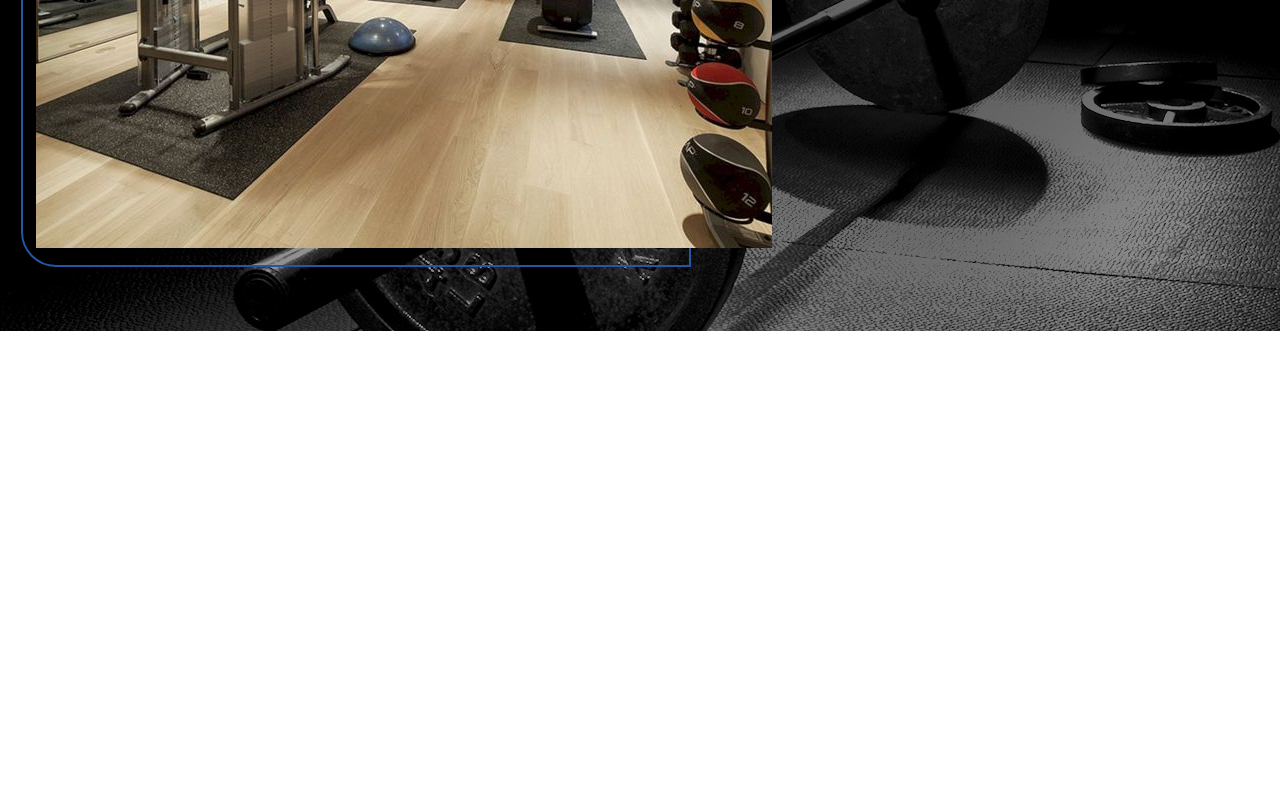
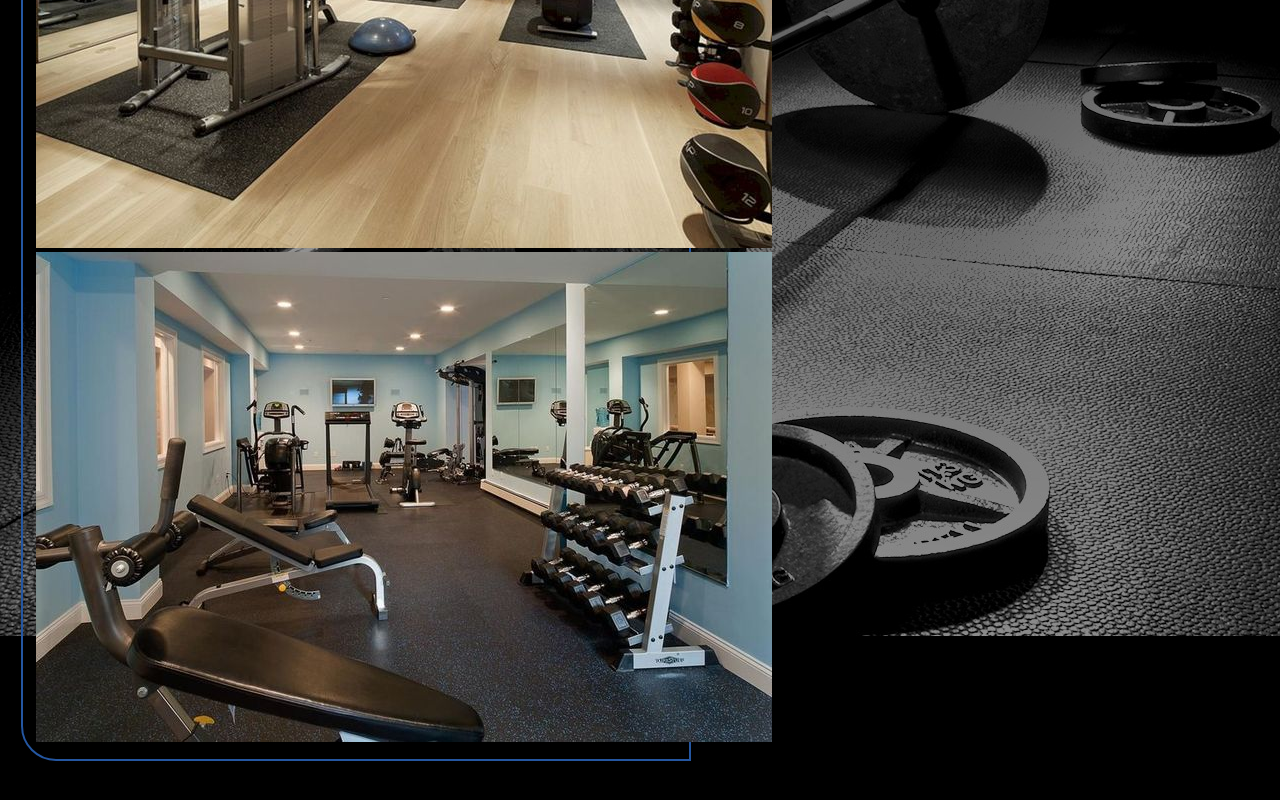
Before and after one commit to Harsha200105/Work-It-Out, a plain HTML site: page preferences.html in a window 1280 px wide. Shown: the part 474-1274 px from the top of the page. Before the commit the page ends 805 px from the top, so only its background shows below. Drawn offline with Linux system fonts and the light colour scheme; a web font is replaced by a local one.

Commit message:
corrected

```diff
--- a/preferences.html
+++ b/preferences.html
@@ -42,5 +42,6 @@
 
     </header>
     <div class="container">
-        <img src="g1.jpeg" alt="">
+        <img src="g1.jpeg" alt="Preferences">
+        <img src="g2.jpeg" alt="Preferences">
     </div>
--- a/style.css
+++ b/style.css
@@ -147,3 +147,7 @@ strong {
     font-size: larger;
     color: aquamarine;
 }
+.container img {
+    justify-content: flex-start;
+    width:fit-content;
+}
```
